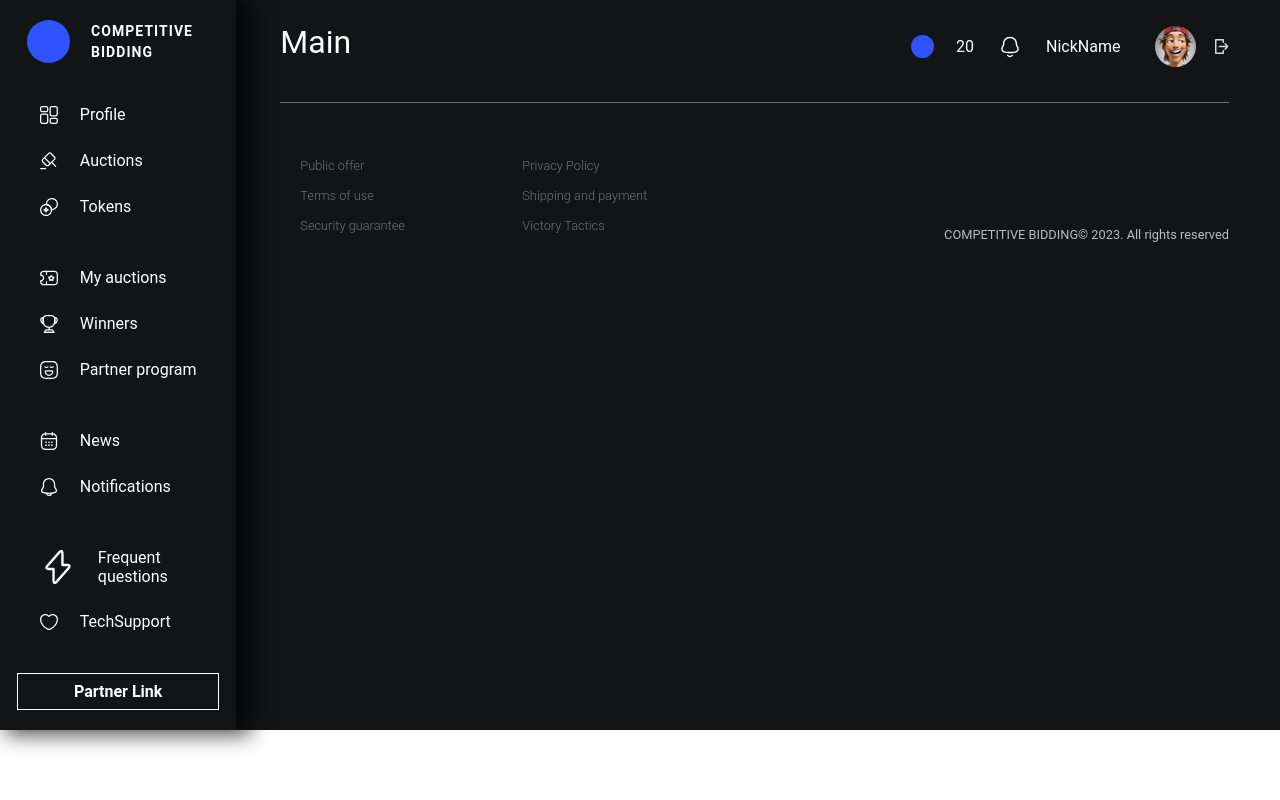
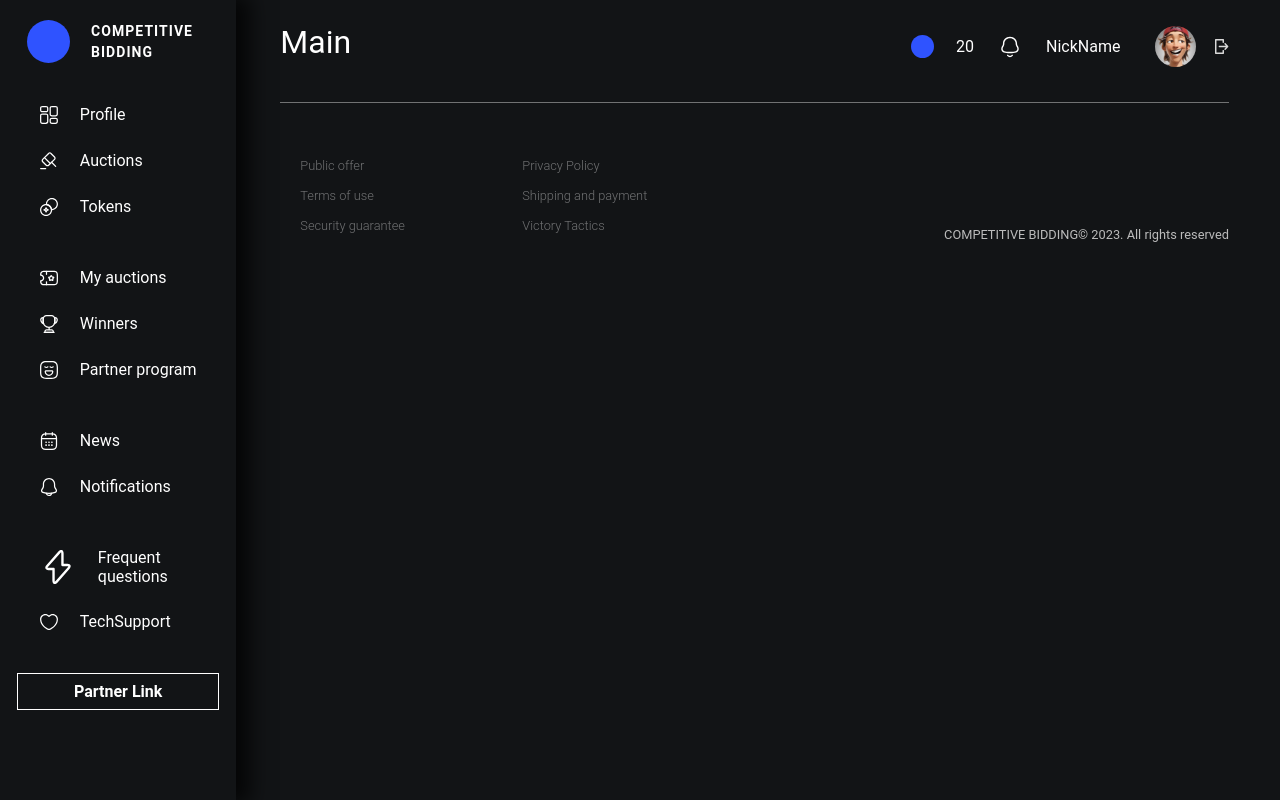
Before and after one commit to competitivebidding/frontend, a React (Vite) app: page / in a window 1280 px wide. Built offline with nearby package versions, Linux system fonts and the light colour scheme.

Commit message:
added css style

```diff
--- a/src/components/MainSection/MainSection.scss
+++ b/src/components/MainSection/MainSection.scss
@@ -2,4 +2,5 @@
   background-color: #121416;
   padding: 0 51px 39px 44px;
   width: 100%;
+  min-height: 100vh;
 }
--- a/src/components/pages/pageNews/NewsPage.jsx
+++ b/src/components/pages/pageNews/NewsPage.jsx
@@ -2,9 +2,8 @@ import React from 'react';
 
 const NewsPage = () => {
   return (
-    <div>
-
-    </div>
+    <>
+    </>
   );
 }
 
```
